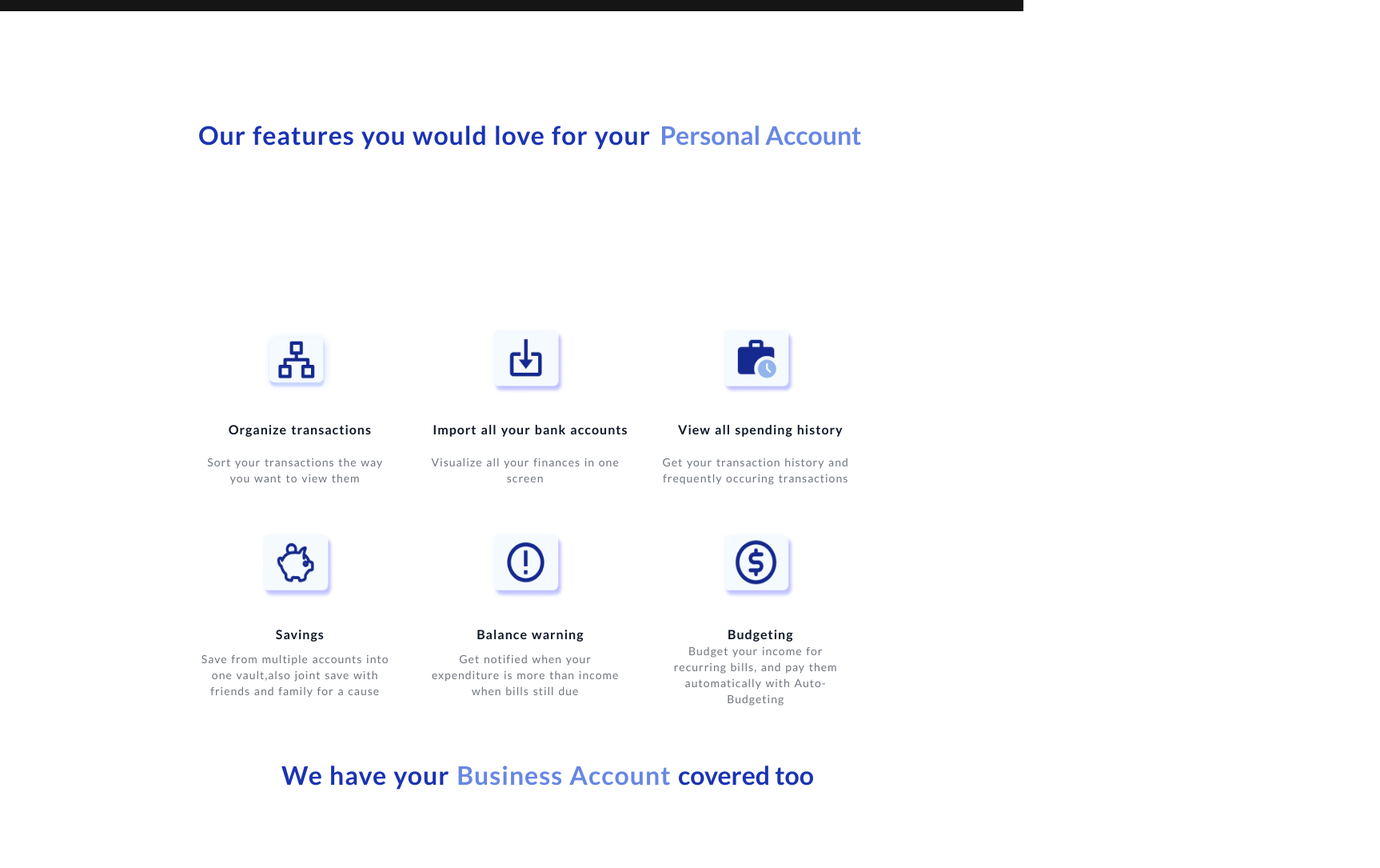
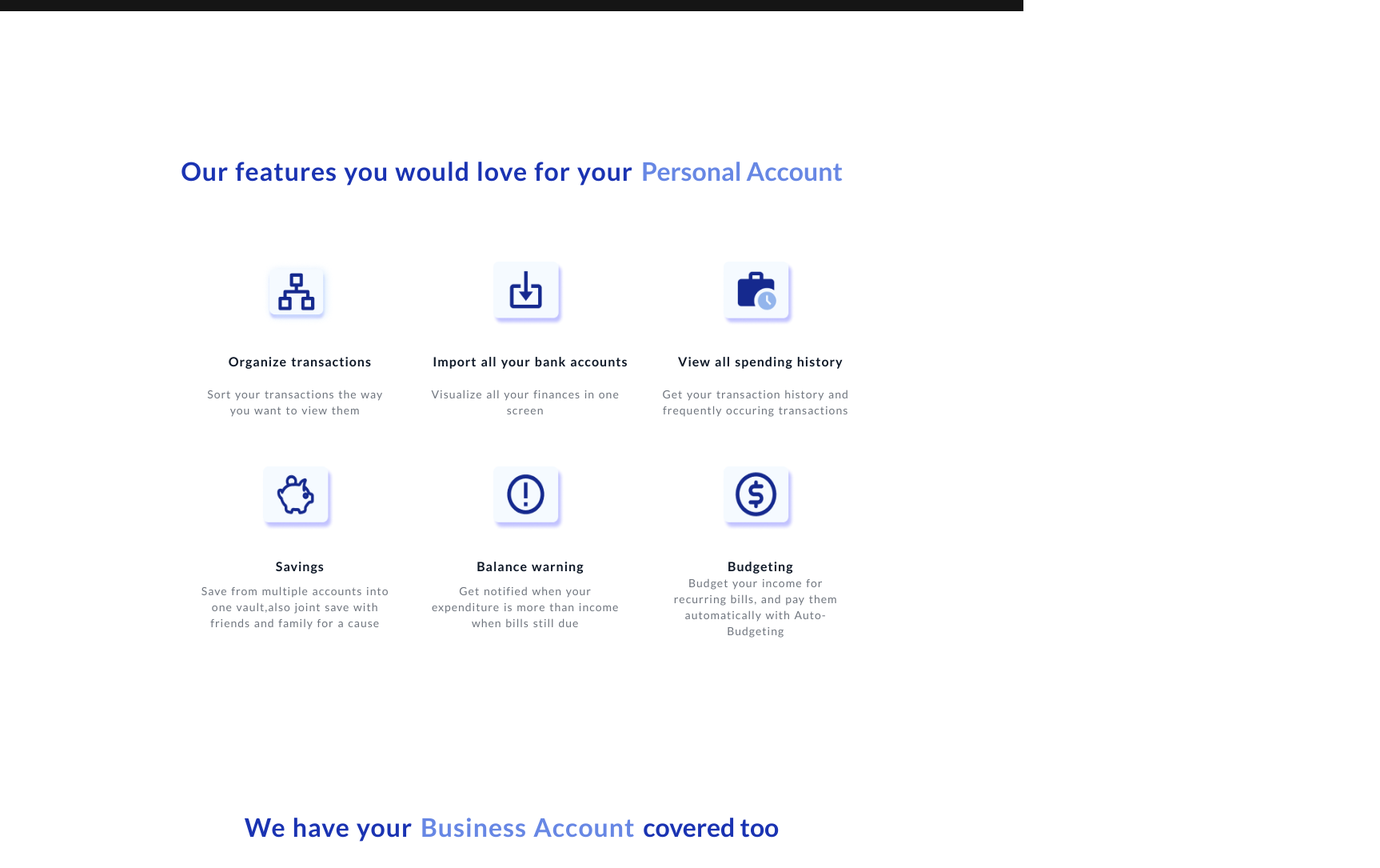
Before and after one commit to FinallNg/finall_frontend, a React (Create React App) app: page / in a window 1280 px wide. Shown: the part 2920-4005 px from the top of the page at 80% size, 1726 px wide, since content can reach past the window. Built offline with nearby package versions, Linux system fonts and the light colour scheme.

Commit message:
featurecover and overview x axis css corrected

```diff
--- a/src/Components/LandingPage/FeatureCover/FeatureCover.css
+++ b/src/Components/LandingPage/FeatureCover/FeatureCover.css
@@ -13,12 +13,6 @@
 
 .feature-header{
     display: flex;
-    position: relative;
-    flex: 1;
-    left: -80px;
-    top: -100px;
-    justify-content: center;
-    flex-grow: 1;
     font-size: 18px;
 
 }
@@ -26,13 +20,12 @@
 .feature-header :nth-of-type(1){
     color: var(--finall2);
     font-family: 'Lato';
-    width: 900.03px;
     height: 68px;
-    top: 200px;
+    margin-top: -160px;
     left: -13rem;
     font-style: normal;
     align-items: center;
-    position: absolute;
+
     font-weight: bolder;
     size: 42px;
     font-size: 2rem;
@@ -46,13 +39,11 @@
 .feature-header :nth-of-type(2){
     color: var(--finall3);
     font-family: "Lato";
-    width: 300px;
     height: 68px;
-    top: 200px;
     left: 0.7rem;
     font-style: normal;
     align-items: center;
-    position: absolute;
+    margin: -160px 10px 0px 10px;
     display: flex;
     font-weight: bold;
     font-size: 2rem;
@@ -65,13 +56,11 @@
 .feature-header :nth-of-type(3){
     color: var(--finall2);
     font-family: "Lato";
-    width: 849.03px;
     height: 68px;
-    top: 200px;
+    margin-top: -160px;
     left: 18rem;
     font-style: normal;
     align-items: center;
-    position: absolute;
     display: flex;
     font-weight: bold;
     font-size: 2rem;
@@ -84,7 +73,7 @@
     align-items: center;
     margin-top: 10px;
     position: relative;
-    top: -250px;
+    margin-bottom: -100px;
     left: -75px;
 
 }
--- a/src/Components/LandingPage/FinancialServices/FinancialServices.css
+++ b/src/Components/LandingPage/FinancialServices/FinancialServices.css
@@ -31,11 +31,13 @@
   width: 80%;
   margin-top: 13px;
 
+
+
 }
 
 .finance-financial-services .finance-row-1 {
   width: 100%;
-  margin-left: -80px;
+  margin-left: 80px;
 
 
 
@@ -57,7 +59,7 @@
 .finance-financial-services .finance-row-2 {
   margin-top: 13px;
   display: flex;
-  margin-left: -80px;
+  margin-left: 80px;
 }
 
 .finance-financial-services .finance-btn-wrapper {
--- a/src/Components/LandingPage/Overview/Overview.css
+++ b/src/Components/LandingPage/Overview/Overview.css
@@ -5,34 +5,28 @@
     flex-direction: column;
     position: relative;
     height: 90vh;
-    padding: 20px;
     font-family: 'Lato';
     flex-wrap: wrap;
-    margin-bottom: 5rem;
+    margin-bottom: 1rem;
     margin-top: 0px;
 }
 
 .over-headers{
     display: flex;
-    position: relative;
-    flex: 1;
-    left: -200px;
-    top: -100px;
-    justify-content: space-evenly;
-    flex-grow: 1;
+
     font-size: 18px;
 }
 
 .over-headers :nth-of-type(1){
     color: var(--finall2);
     font-family: 'Lato';
-    width: 900.03px;
+
     height: 68px;
-    top: 200px;
+
+    margin:-190px 10px 0px 0px;
     left: -12rem;
     font-style: normal;
     align-items: center;
-    position: absolute;
     font-weight: bolder;
     size: 42px;
     font-size: 2rem;
@@ -45,13 +39,11 @@
 .over-headers :nth-of-type(2){
     color: var(--finall3);
     font-family: "Lato";
-    width: 900.03px;
     height: 68px;
-    top: 200px;
+    margin-top: -190px;
     left: 24.1rem;
     font-style: normal;
     align-items: center;
-    position: absolute;
     display: flex;
     font-weight: bold;
     font-size: 2rem;
@@ -65,7 +57,6 @@
     align-items: center;
     margin-top: 10px;
     position: relative;
-    top: -250px;
     left: -75px;
 
 }
```
Also changed, not shown: 1 other file (tests, documents, lock files or other folders).
